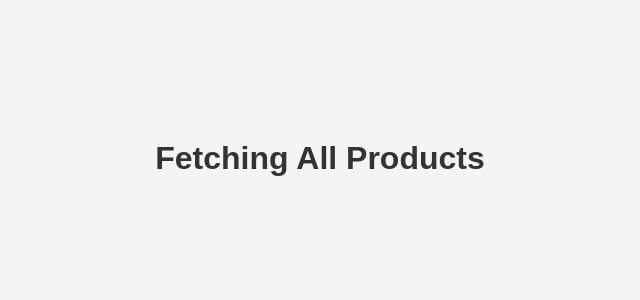
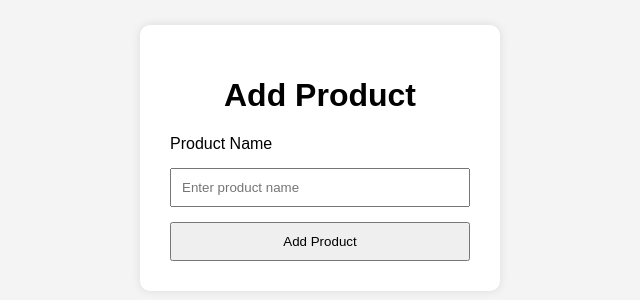
Before and after one commit to SanathRai33/Request-and-Response, a website: page view/product.html in a window 1280 px wide. Shown: the part 250-550 px from the top of the page, without its empty margins (320-960 px from the left). Drawn offline with Linux system fonts and the light colour scheme.

Commit message:
Served HTML form using res.sendFile in Express

```diff
--- a/controller/productController.js
+++ b/controller/productController.js
@@ -1,10 +1,10 @@
 const path = require("path");
 
-const getAllProducts = (req, res) => {
+const getProductPage = (req, res) => {
   res.sendFile(path.join(__dirname, "../view/product.html"));
-
 };
 
+
 module.exports = {
-  getAllProducts
+  getProductPage
 };
--- a/routes/productRoutes.js
+++ b/routes/productRoutes.js
@@ -2,8 +2,10 @@ const express = require("express");
 
 const router = express.Router();
 
-const { getAllProducts } = require("../controllers/productController");
+const { getProductPage } = require("../controllers/productController");
 
-router.get("/api/products", getAllProducts);
+
+router.get("/api/products", getProductPage);
+
 
 module.exports = router;
--- a/view/product.html
+++ b/view/product.html
@@ -3,23 +3,46 @@
 
 <head>
   <meta charset="UTF-8" />
-  <meta name="viewport" content="width=device-width, initial-scale=1.0" />
+  <meta name="viewport" content="width=device-width, initial-scale=1.0"/>
 
-  <title>Products</title>
+  <title>Add Product</title>
 
   <style>
 
     body{
       font-family: Arial;
+      background: #f4f4f4;
       display: flex;
       justify-content: center;
       align-items: center;
       height: 100vh;
-      background: #f4f4f4;
+    }
+
+    .container{
+      background: white;
+      padding: 30px;
+      border-radius: 10px;
+      box-shadow: 0 0 10px rgba(0,0,0,0.1);
+      width: 300px;
     }
 
     h1{
-      color: #333;
+      text-align: center;
+    }
+
+    form{
+      display: flex;
+      flex-direction: column;
+      gap: 15px;
+    }
+
+    input{
+      padding: 10px;
+    }
+
+    button{
+      padding: 10px;
+      cursor: pointer;
     }
 
   </style>
@@ -28,7 +51,30 @@
 
 <body>
 
-  <h1>Fetching All Products</h1>
+  <div class="container">
+
+    <h1>Add Product</h1>
+
+    <form>
+
+      <label for="product">
+        Product Name
+      </label>
+
+      <input
+        type="text"
+        id="product"
+        name="productName"
+        placeholder="Enter product name"
+      />
+
+      <button type="submit">
+        Add Product
+      </button>
+
+    </form>
+
+  </div>
 
 </body>
 
```
